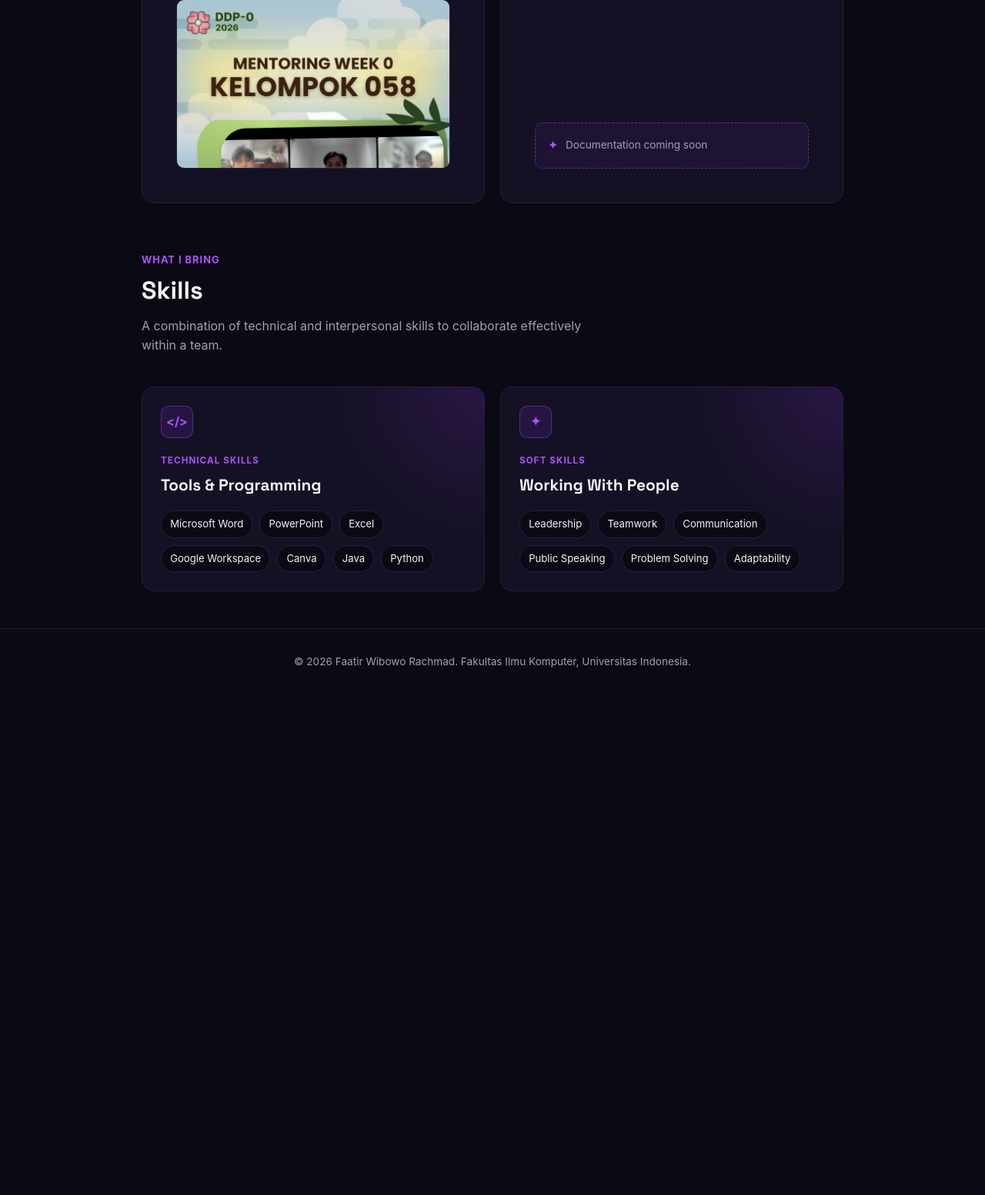
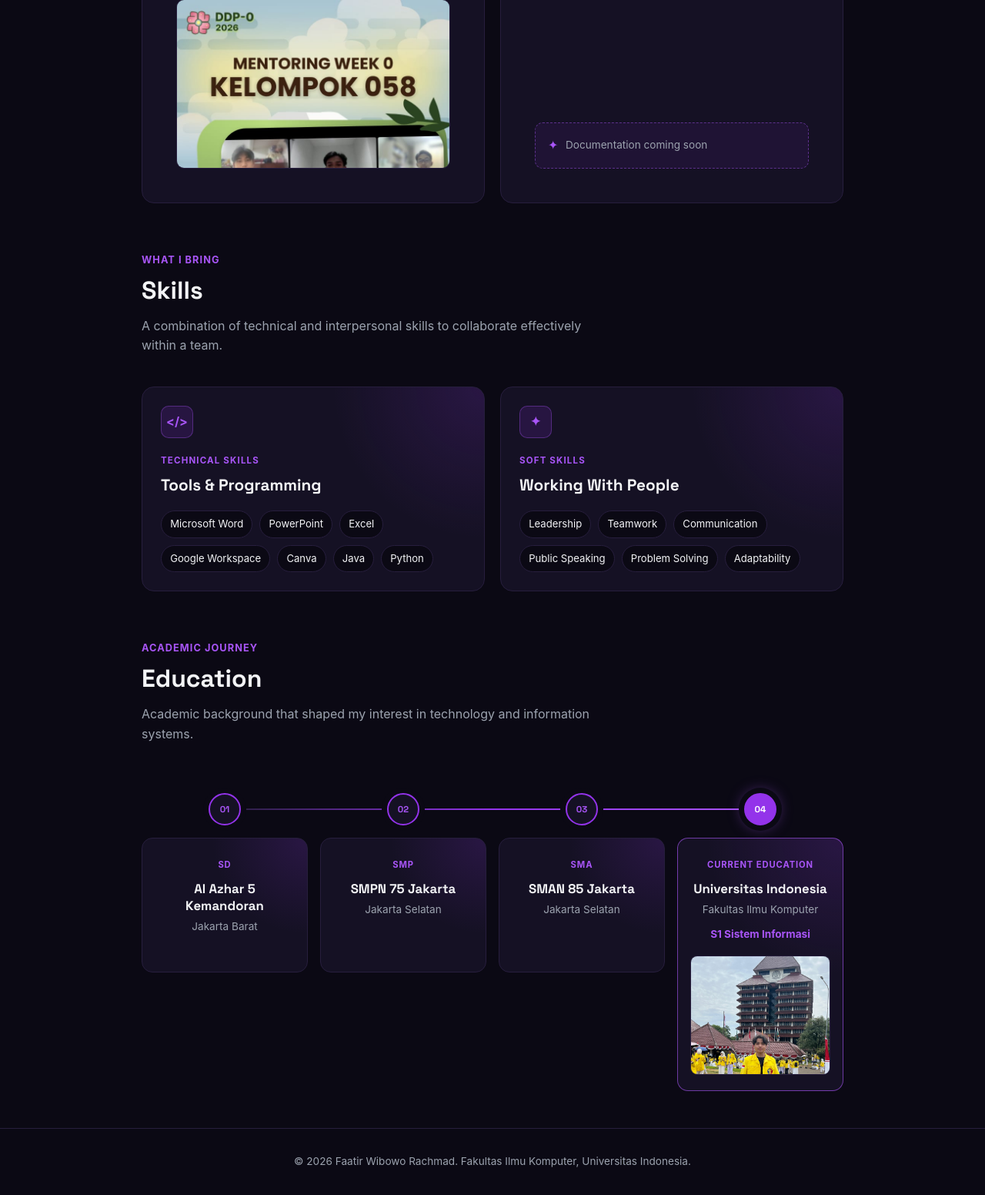
Before and after one commit to faatirrachmad/my-portofolio, a Django app: page / in a window 1280 px wide. Shown: the part 1949-3501 px from the top of the page at 77% size. Before the commit the page ends 2816 px from the top, so only its background shows below. Run offline with Django 5.2, Linux system fonts and the light colour scheme.

Commit message:
Membuat section education saya

```diff
--- a/static/css/style.css
+++ b/static/css/style.css
@@ -594,3 +594,153 @@ h3 {
         grid-template-columns: 1fr;
     }
 }
+
+.education-roadmap {
+    position: relative;
+    display: grid;
+    grid-template-columns: repeat(4, 1fr);
+    gap: 1rem;
+    padding-top: 1.5rem;
+}
+
+.education-roadmap::before {
+    position: absolute;
+    top: 2.7rem;
+    right: 12%;
+    left: 12%;
+    height: 2px;
+    background: linear-gradient(90deg,
+            var(--border-color),
+            var(--accent-purple),
+            var(--accent-purple-light));
+    content: "";
+}
+
+.roadmap-item {
+    position: relative;
+    z-index: 1;
+    text-align: center;
+}
+
+.roadmap-dot {
+    display: grid;
+    width: 42px;
+    height: 42px;
+    margin: 0 auto 1rem;
+    place-items: center;
+    color: var(--accent-purple-light);
+    background-color: var(--bg-secondary);
+    border: 2px solid var(--accent-purple);
+    border-radius: 50%;
+    box-shadow: 0 0 0 7px var(--bg-primary);
+    font-family: "Space Grotesk", sans-serif;
+    font-size: 0.72rem;
+    font-weight: 700;
+}
+
+.roadmap-content {
+    min-height: 175px;
+    padding: 1.25rem 1rem;
+    background:
+        radial-gradient(circle at top right, rgba(147, 51, 234, 0.16), transparent 45%),
+        var(--bg-secondary);
+    border: 1px solid var(--border-color);
+    border-radius: 14px;
+    transition: transform 0.3s ease, border-color 0.3s ease, box-shadow 0.3s ease;
+}
+
+.roadmap-content:hover {
+    transform: translateY(-7px);
+    border-color: var(--accent-purple);
+    box-shadow: 0 16px 30px rgba(0, 0, 0, 0.25);
+}
+
+.education-level {
+    display: inline-block;
+    margin-bottom: 0.65rem;
+    color: var(--accent-purple-light);
+    font-size: 0.7rem;
+    font-weight: 700;
+    letter-spacing: 0.08em;
+    text-transform: uppercase;
+}
+
+.roadmap-content h3 {
+    margin-bottom: 0.35rem;
+    color: var(--text-main);
+    font-size: 1.05rem;
+    line-height: 1.3;
+}
+
+.roadmap-content p {
+    color: var(--text-muted);
+    font-size: 0.85rem;
+}
+
+.education-major {
+    margin-top: 0.65rem;
+    color: var(--accent-purple-light) !important;
+    font-weight: 700;
+}
+
+.roadmap-item--current .roadmap-dot {
+    color: #ffffff;
+    background-color: var(--accent-purple);
+    box-shadow: 0 0 0 7px var(--bg-primary), 0 0 20px rgba(168, 85, 247, 0.65);
+}
+
+.roadmap-item--current .roadmap-content {
+    border-color: rgba(168, 85, 247, 0.6);
+}
+
+.education-photo {
+    display: block;
+    width: 100%;
+    height: 155px;
+    margin-top: 1rem;
+    border: 1px solid var(--border-color);
+    border-radius: 9px;
+    object-fit: cover;
+    object-position: center 25%;
+}
+
+@media (max-width: 768px) {
+    .education-roadmap {
+        grid-template-columns: 1fr;
+        gap: 1.25rem;
+        padding-top: 0;
+    }
+
+    .education-roadmap::before {
+        top: 2rem;
+        bottom: 2rem;
+        left: 20px;
+        width: 2px;
+        height: auto;
+        background: linear-gradient(180deg,
+                var(--border-color),
+                var(--accent-purple),
+                var(--accent-purple-light));
+    }
+
+    .roadmap-item {
+        display: grid;
+        grid-template-columns: 42px 1fr;
+        gap: 1rem;
+        text-align: left;
+    }
+
+    .roadmap-dot {
+        margin: 0;
+        box-shadow: 0 0 0 6px var(--bg-primary);
+    }
+
+    .roadmap-content {
+        min-height: auto;
+    }
+
+    .education-photo {
+        height: 230px;
+        object-position: center 25%;
+    }
+}
--- a/templates/index.html
+++ b/templates/index.html
@@ -60,8 +60,7 @@
                 <p class="section-kicker">Journey & Contribution</p>
                 <h2>Experience</h2>
                 <p class="section-description">
-                    Pengalaman organisasi, kepanitiaan, dan pengajaran yang membentuk cara saya
-                    berkolaborasi serta menyelesaikan masalah.
+                    Organizational, committee, and teaching experiences that shape how I collaborate and solve problems.
                 </p>
             </div>
 
@@ -208,6 +207,57 @@
                 </article>
             </div>
         </section>
+        <section class="portfolio-section container" id="education">
+            <div class="section-header">
+                <p class="section-kicker">Academic Journey</p>
+                <h2>Education</h2>
+                <p class="section-description">
+                    Academic background that shaped my interest in technology and information systems.
+                </p>
+            </div>
+
+            <div class="education-roadmap">
+                <article class="roadmap-item">
+                    <div class="roadmap-dot">01</div>
+                    <div class="roadmap-content">
+                        <span class="education-level">SD</span>
+                        <h3>Al Azhar 5 Kemandoran</h3>
+                        <p>Jakarta Barat</p>
+                    </div>
+                </article>
+
+                <article class="roadmap-item">
+                    <div class="roadmap-dot">02</div>
+                    <div class="roadmap-content">
+                        <span class="education-level">SMP</span>
+                        <h3>SMPN 75 Jakarta</h3>
+                        <p>Jakarta Selatan</p>
+                    </div>
+                </article>
+
+                <article class="roadmap-item">
+                    <div class="roadmap-dot">03</div>
+                    <div class="roadmap-content">
+                        <span class="education-level">SMA</span>
+                        <h3>SMAN 85 Jakarta</h3>
+                        <p>Jakarta Selatan</p>
+                    </div>
+                </article>
+
+                <article class="roadmap-item roadmap-item--current">
+                    <div class="roadmap-dot">04</div>
+                    <div class="roadmap-content">
+                        <span class="education-level">Current Education</span>
+                        <h3>Universitas Indonesia</h3>
+                        <p>Fakultas Ilmu Komputer</p>
+                        <p class="education-major">S1 Sistem Informasi</p>
+
+                        <img src="/static/img/foto-kuliah.jpeg"
+                            alt="Faatir mengenakan jaket almamater Universitas Indonesia" class="education-photo">
+                    </div>
+                </article>
+            </div>
+        </section>
 
     </main>
     </main>
```
